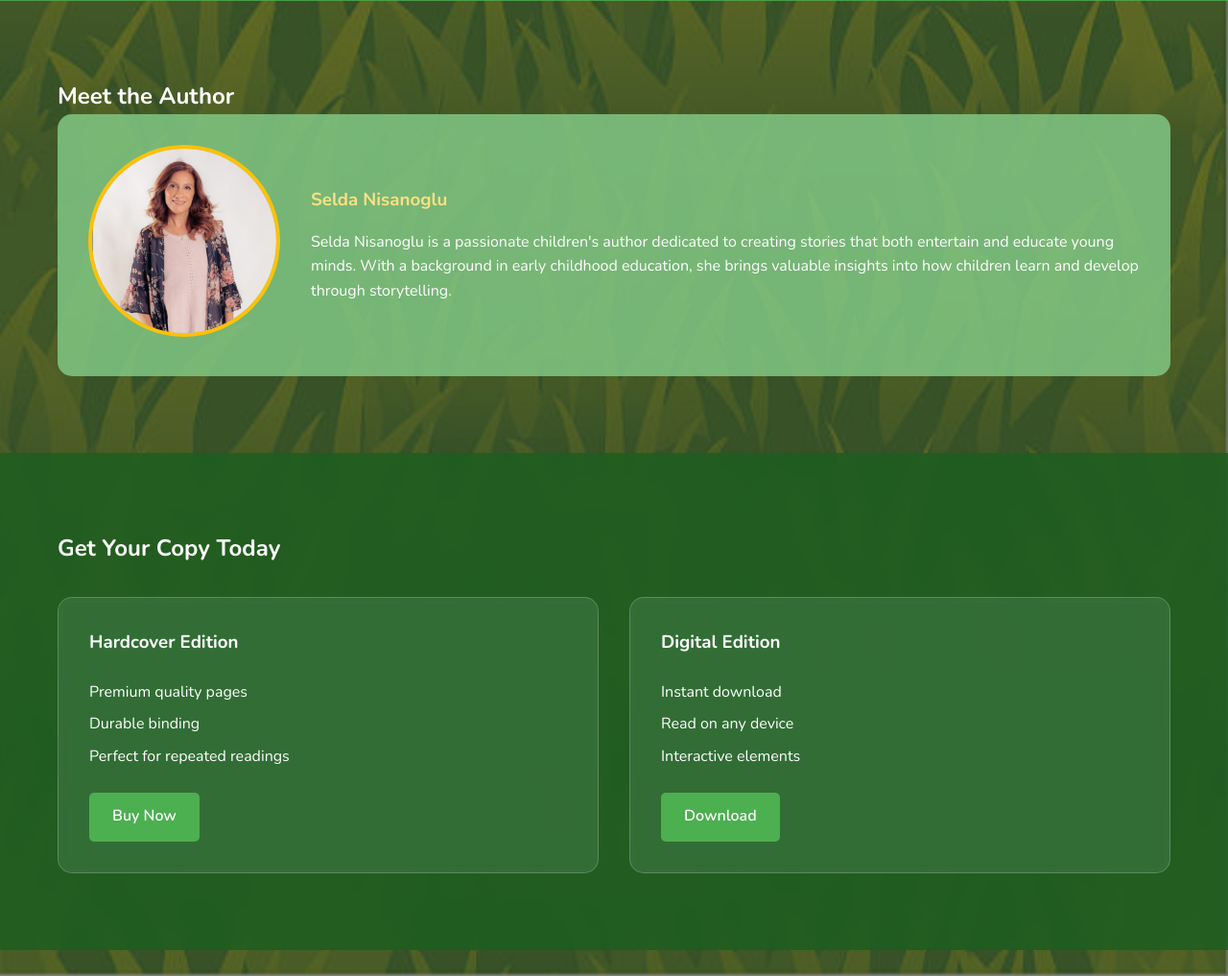
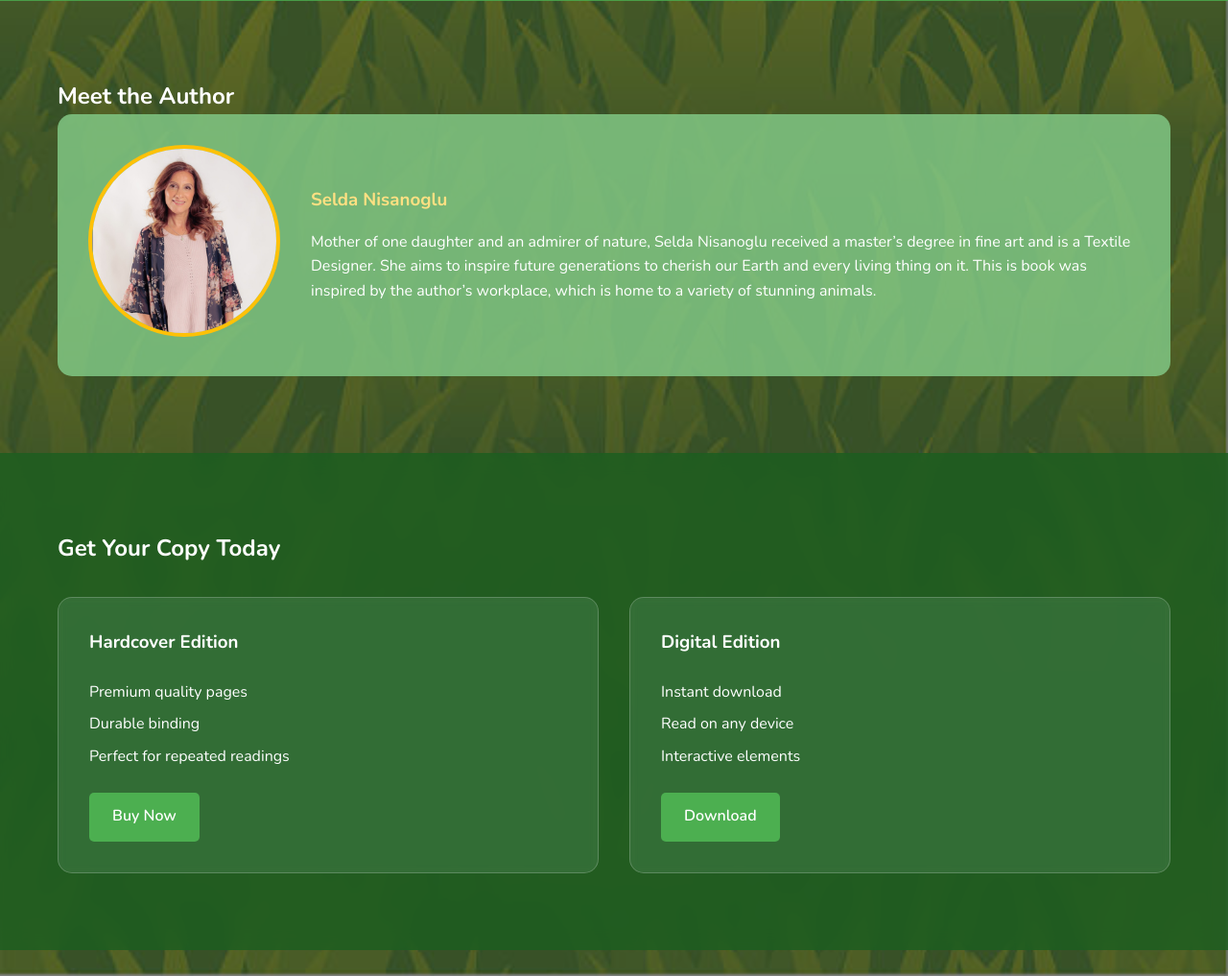
Before and after one commit to NisanDesigns/quickquack, a plain HTML site: page index.html in a window 1280 px wide. Shown: the part 1547-2564 px from the top of the page at 96% size. Drawn offline with nearby package versions, Linux system fonts and the light colour scheme.

Commit message:
Update index.html

```diff
--- a/index.html
+++ b/index.html
@@ -121,7 +121,7 @@
                     </div>
                     <div class="author-bio">
                         <h3>Selda Nisanoglu</h3>
-                        <p>Selda Nisanoglu is a passionate children's author dedicated to creating stories that both entertain and educate young minds. With a background in early childhood education, she brings valuable insights into how children learn and develop through storytelling.</p>
+                        <p>Mother of one daughter and an admirer of nature, Selda Nisanoglu received a master’s degree in fine art and is a Textile Designer. She aims to inspire future generations to cherish our Earth and every living thing on it. This is book was inspired by the author’s workplace, which is home to a variety of stunning animals.</p>
                     </div>
                 </div>
             </div>
```
